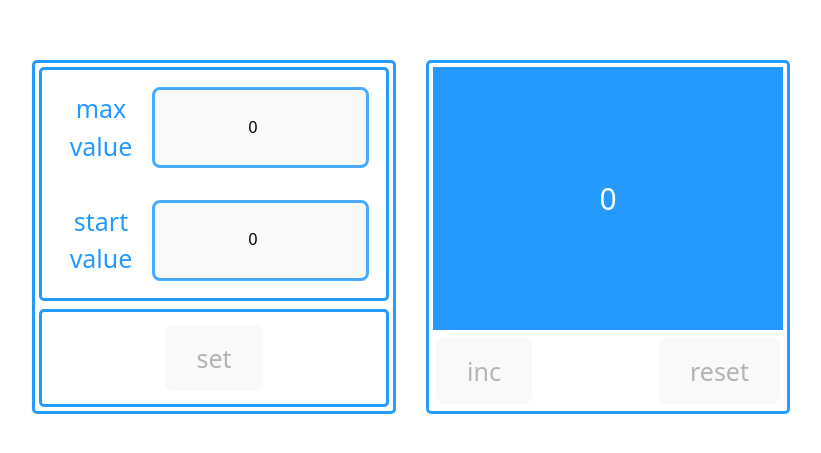
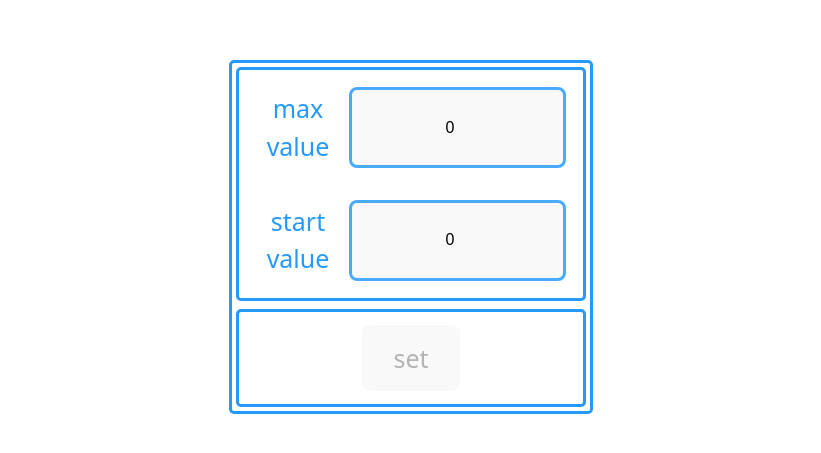
Before and after one commit to molniagrom/my_counter, a React (Vite) app: page / in a window 1280 px wide. Shown: the part 163-616 px from the top of the page, without its empty margins (229-1050 px from the left). Built offline with nearby package versions, Linux system fonts and the light colour scheme.

Commit message:
second variant

```diff
--- a/src/components/Counter.tsx
+++ b/src/components/Counter.tsx
@@ -6,11 +6,12 @@ type CounterPropsType = {
     maxValue: number,
     count: number,
     isSet: boolean,
+    setSettingOrCount: (setSettingOrCount: boolean) => void
     setCount: Dispatch<SetStateAction<number>>,
     error: string | null,
 }
 
-export const Counter = ({setCount, minValue, isSet, error, count, maxValue}: CounterPropsType) => {
+export const Counter = ({setCount, minValue, setSettingOrCount, isSet, error, count, maxValue}: CounterPropsType) => {
 
     const onClickHandlerInc = () => setCount(count + 1)
     const onClickHandlerRes = () => setCount(minValue)
@@ -32,6 +33,7 @@ export const Counter = ({setCount, minValue, isSet, error, count, maxValue}: Cou
                     disabled={count >= maxValue || !!error || isSet}
                     onClick={onClickHandlerInc}>inc
                 </button>
+                <button onClick={() => setSettingOrCount(true)}>Settings</button>
                 <button
                     disabled={count === minValue || !!error || isSet}
                     onClick={onClickHandlerRes}>reset
--- a/src/components/Input.tsx
+++ b/src/components/Input.tsx
@@ -4,9 +4,7 @@ import {type ChangeEvent, useEffect, useState} from "react";
 type PropsTypeInput = {
     labelValue: string,
     htmlFor: string,
-    // inputId: string,
     inputType: string,
-    // getMaxValue?: (value: string) => void
     getValue: (value: number) => void
     value?: number
 }
--- a/src/components/Settings.tsx
+++ b/src/components/Settings.tsx
@@ -13,9 +13,10 @@ type SettingsPropsType = {
     setIsSet: (isSet: boolean) => void
     setMax: (max: number) => void
     setMin: (min: number) => void
+    setSettingOrCount: (setSettingOrCount: boolean) => void
 }
 
-export const Settings = ({setIsSet, setMin, setMax, setCount, isSet, maxValue, minValue, error, setError}: SettingsPropsType) => {
+export const Settings = ({setIsSet, setSettingOrCount, setMin, setMax, setCount, isSet, maxValue, minValue, error, setError}: SettingsPropsType) => {
 
     const [maxLocal, setMaxLocal] = useState(maxValue);
     const [minLocal, setMinLocal] = useState(minValue);
@@ -71,6 +72,7 @@ export const Settings = ({setIsSet, setMin, setMax, setCount, isSet, maxValue, m
     const onClick = () => {
         if (error === null) {
             getAndSetValue(minLocal, maxLocal);
+            setSettingOrCount(false);
         }
     }
 
--- a/src/components/SuperCount.tsx
+++ b/src/components/SuperCount.tsx
@@ -21,10 +21,13 @@ export const SuperCount = () => {
     const [isSet, setIsSet] = useState(false);
     const [error, setError] = useState<string | null>(null);
     const [count, setCount] = useState(min)
+    const [settingOrCount, setSettingOrCount] = useState(true)
 
     return (
         <div className={s.superCount}>
-            <Settings
+            {settingOrCount
+                ? <Settings
+                    setSettingOrCount={setSettingOrCount}
                     isSet={isSet}
                     setMin={setMin}
                     setCount={setCount}
@@ -35,7 +38,8 @@ export const SuperCount = () => {
                     minValue={min}
                     setIsSet={setIsSet}
                 />
-            <Counter
+                : <Counter
+                    setSettingOrCount={setSettingOrCount}
                     error={error}
                     maxValue={max}
                     setCount={setCount}
@@ -43,6 +47,9 @@ export const SuperCount = () => {
                     minValue={min}
                     count={count}
                 />
+            }
+
+
         </div>
     );
 };
--- a/src/styles/Count.module.css
+++ b/src/styles/Count.module.css
@@ -10,7 +10,7 @@
 }
 
 .container {
-    width: 350px;
+    width: 400px;
     padding: 4px;
     border: 3px solid #249aff;
     border-radius: 5px;
```
Lines whose indentation alone changed are shown as unchanged.
